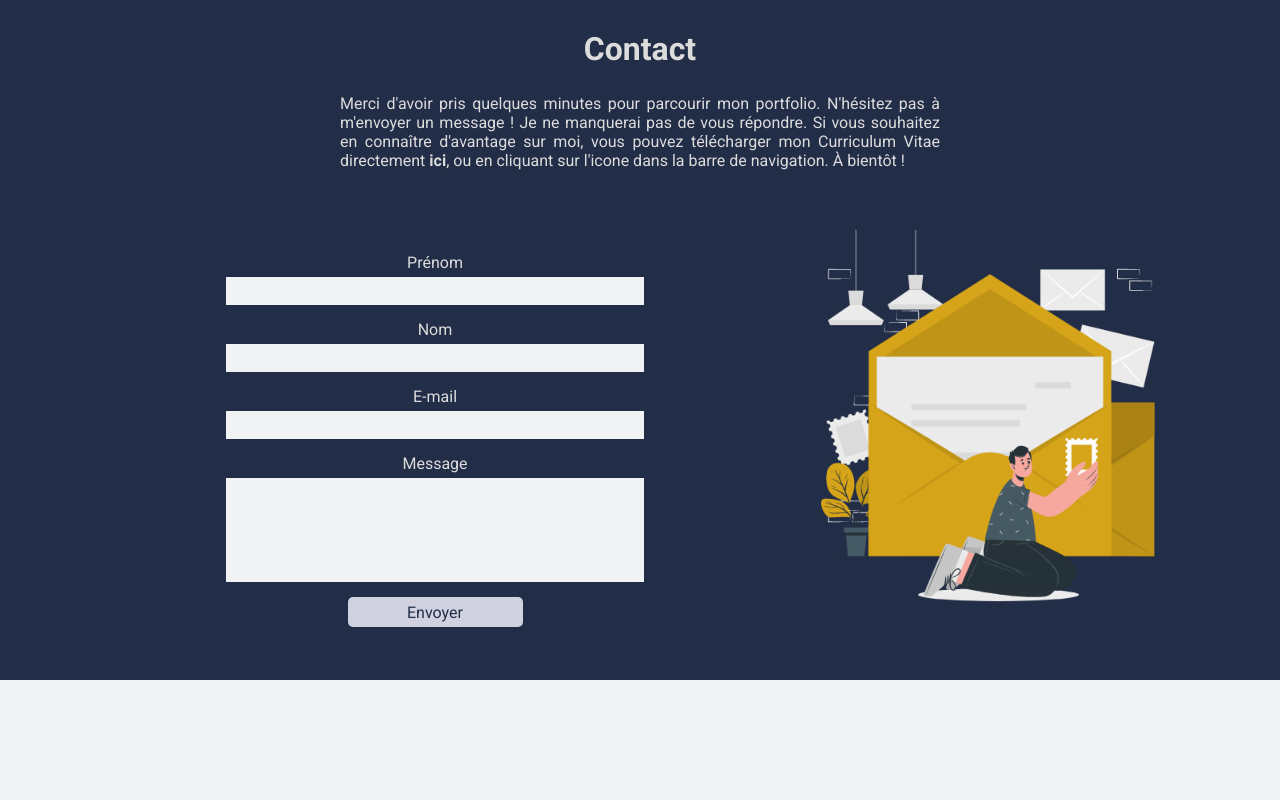
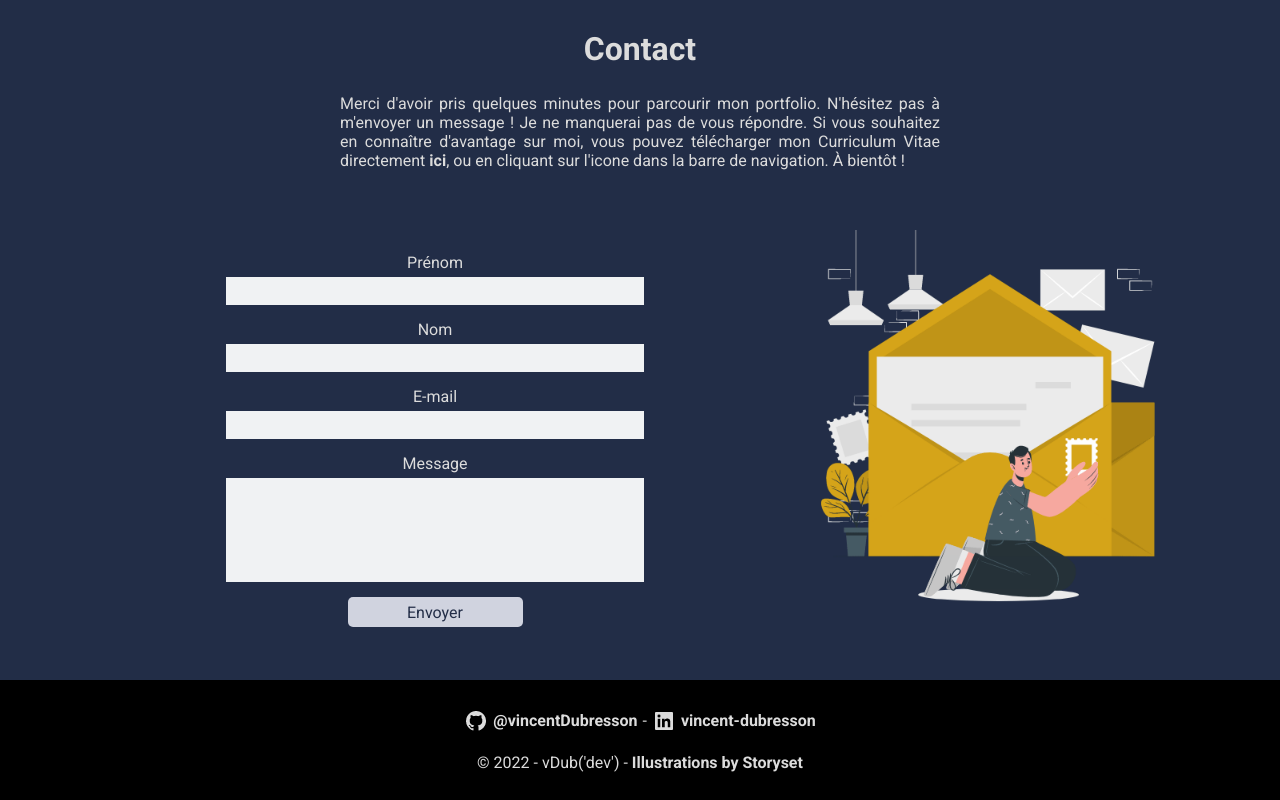
Before and after one commit to vincentDubresson/React-vdub-dev, a React (Create React App) app: page / in a window 1280 px wide. Shown: the part 3304-4104 px from the top of the page. Before the commit the page ends 3984 px from the top, so only its background shows below. Built offline with nearby package versions, Linux system fonts and the light colour scheme.

Commit message:
Integration of the websites footer

```diff
--- a/src/App.jsx
+++ b/src/App.jsx
@@ -6,6 +6,7 @@ import Technologies from './components/technologies/Technologies';
 import SoftSkills from './components/soft-skills/SoftSkills';
 import Projects from './components/projects/Projects';
 import Contact from './components/contact/Contact';
+import Footer from './components/footer/Footer';
 import './App.scss';
 
 export default function App() {
@@ -25,6 +26,9 @@ export default function App() {
         <div className="ProjectsSeparator" />
         <Contact />
       </main>
+      <footer className="Footer">
+        <Footer />
+      </footer>
     </div>
   );
 }
--- a/src/App.scss
+++ b/src/App.scss
@@ -36,4 +36,18 @@
       border-left : 100vw solid $midnightBlue;
     }
   }
+  .Footer {
+    @include dimension(100vw, 120px);
+    background-color: black;
+    display: flex;
+    justify-content: center;
+    align-items: center;
+    padding-bottom: 50px;
+  }
 }
+
+@media screen and (min-width: 600px) {
+  .Footer {
+    padding-bottom: 0 !important;
+  }
+}
--- /dev/null
+++ b/src/components/footer/Footer.jsx
@@ -0,0 +1,23 @@
+import React from 'react';
+import './Footer.scss';
+import githubIcon from '../../assets/images/icons/footer/github-logo-24.png';
+import linkedinIcon from '../../assets/images/icons/footer/linkedin-square-logo-24.png';
+
+export default function Footer() {
+  return (
+    <div className="AppFooter">
+      <div className="FooterFirstTextContainer">
+        <img src={githubIcon} alt="Github" />
+        <a className="FooterFirstLink" href="https://github.com/vincentDubresson" target="_blank" rel="noreferrer">@vincentDubresson</a>
+        <p className="FooterFirstText">-</p>
+        <img src={linkedinIcon} alt="Github" />
+        <a className="FooterFirstLink" href="https://www.linkedin.com/in/vincent-dubresson/" target="_blank" rel="noreferrer">vincent-dubresson</a>
+      </div>
+      <p className="FooterSecondText">
+        © 2022 - vDub(&#39;dev&#39;) -
+        {' '}
+        <a className="FooterSecondLink" href="https://storyset.com/" target="_blank" rel="noreferrer">Illustrations by Storyset</a>
+      </p>
+    </div>
+  );
+}
--- /dev/null
+++ b/src/components/footer/Footer.scss
@@ -0,0 +1,40 @@
+@import '../../index.scss';
+
+.AppFooter {
+    @include dimension(80%, 100%);
+    display: flex;
+    flex-direction: column;
+    justify-content: center;
+    align-items: center;
+    padding: 0 10px;
+    gap: 20px;
+    .FooterFirstTextContainer {
+        display: flex;
+        align-items: center;
+        gap: 5px;
+        .FooterFirstLink {
+            cursor: $pointerCursor;
+            text-decoration: none;
+            color: $gainsboro;
+            font-weight: 700;
+            &:hover {
+                color: darken($gainsboro, 20%);
+            }
+        }
+        .FooterFirstText {
+            color: $gainsboro;
+        }
+    }
+    .FooterSecondText {
+        color: $gainsboro;
+        .FooterSecondLink {
+            cursor: $pointerCursor;
+            text-decoration: none;
+            color: $gainsboro;
+            font-weight: 700;
+            &:hover {
+                color: darken($gainsboro, 20%);
+            }
+        }
+    }
+}
```
Also changed, not shown: src/assets/images/icons/footer/github-logo-24.png (added), src/assets/images/icons/footer/linkedin-square-logo-24.png (added).
